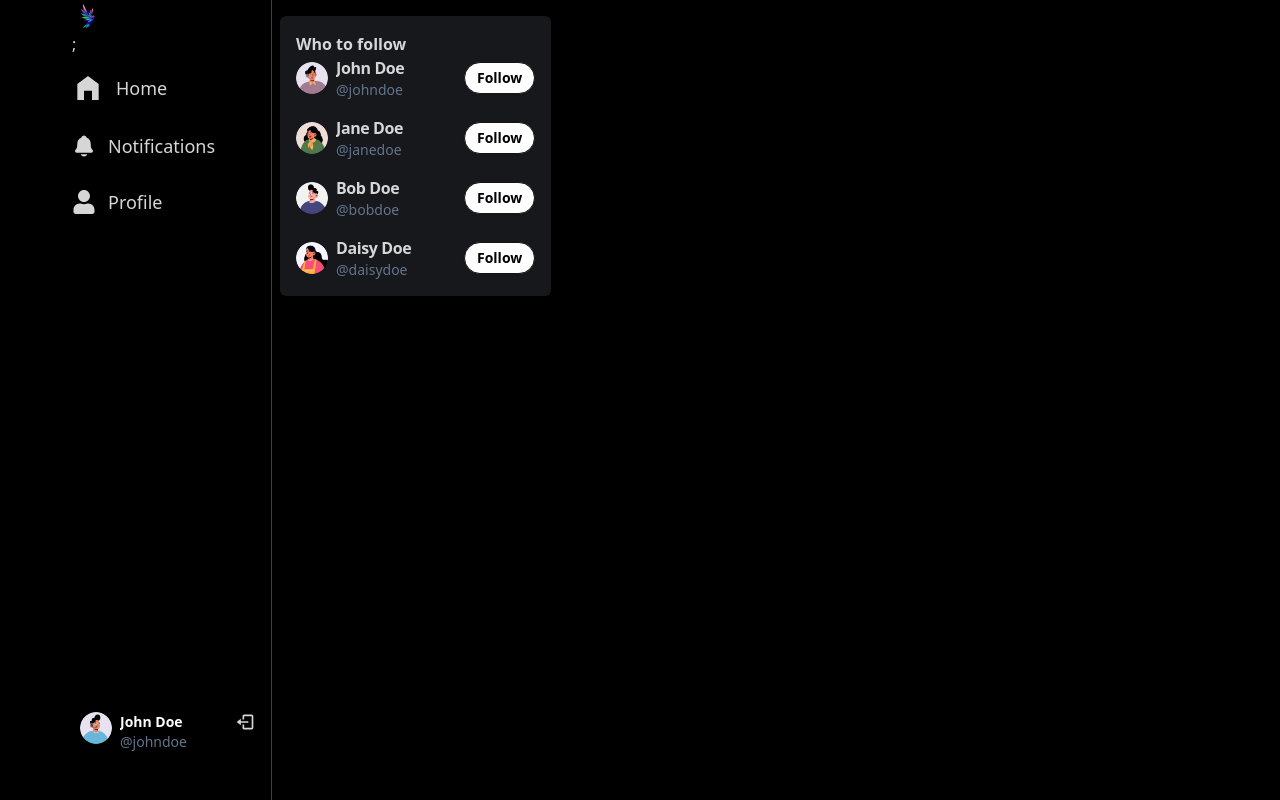
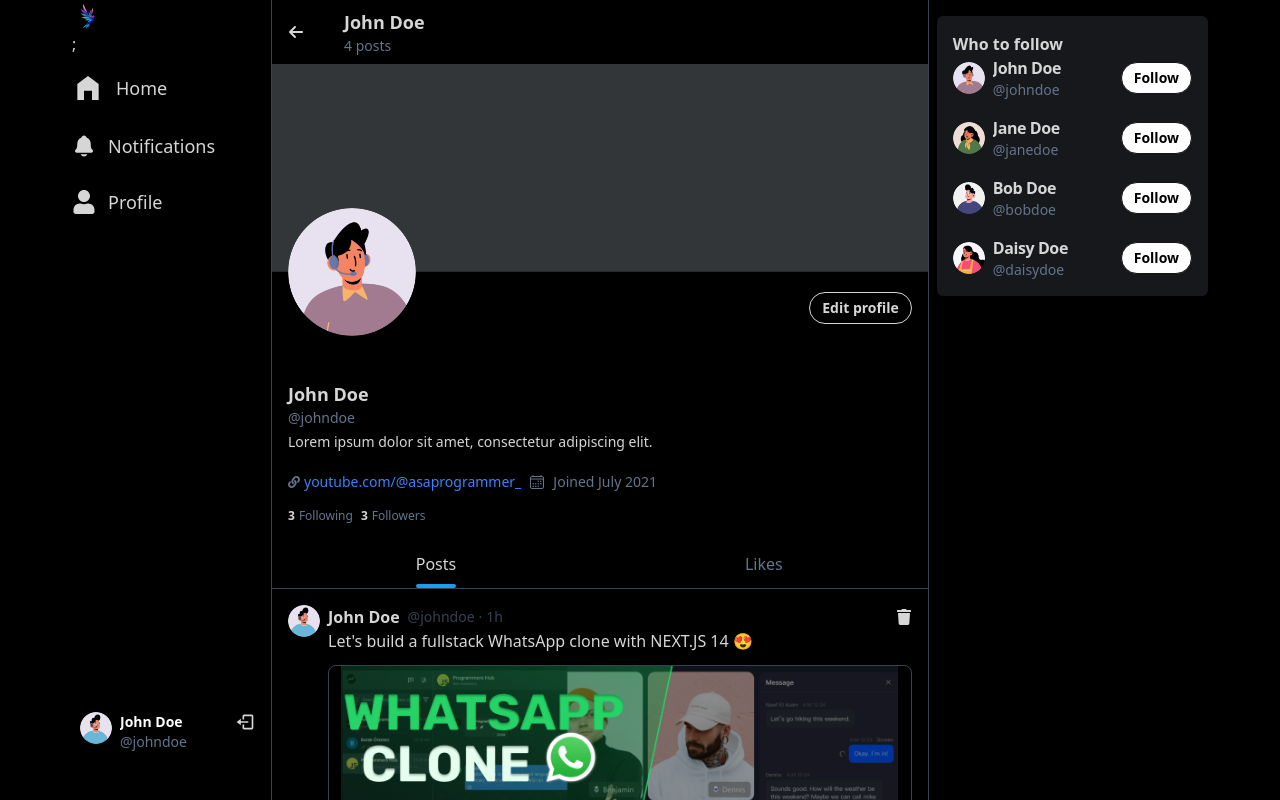
Before and after one commit to Igniter-909/WriteFlow, a React (Vite) app in the folder frontend/: page /profile/1 in a window 1280 px wide. Shown: the top 800 px of the page. Built offline with nearby package versions, Linux system fonts and the light colour scheme.

Commit message:
added routes

```diff
--- a/frontend/src/App.jsx
+++ b/frontend/src/App.jsx
@@ -4,6 +4,8 @@
 import HomePage from "./pages/home/HomePage"
 import Sidebar from "./components/common/Sidebar"
 import RightPanel from "./components/common/RightPanel"
+import NotificationPage from "./pages/notification/NotificationPage"
+import ProfilePage from "./pages/profile/ProfilePage"
 
 
 function App() {
@@ -14,6 +16,8 @@
 				<Route path='/' element={<HomePage />} />
 				<Route path='/signup' element={<SignupPage />} />
 				<Route path='/login' element={<LoginPage />} />
+				<Route path='/notifications' element= {<NotificationPage />} />
+				<Route path="/profile/:username" element={<ProfilePage/>} />
 		</Routes>
 		<RightPanel />
 		</div>
--- a/frontend/src/pages/profile/ProfilePage.jsx
+++ b/frontend/src/pages/profile/ProfilePage.jsx
@@ -83,12 +83,14 @@
 
 								<input
 									type='file'
+                                    accept="image/*"
 									hidden
 									ref={coverImgRef}
 									onChange={(e) => handleImgChange(e, "coverImg")}
 								/>
 								<input
 									type='file'
+                                    accept="image/*"
 									hidden
 									ref={profileImgRef}
 									onChange={(e) => handleImgChange(e, "profileImg")}
```
Also changed, not shown: frontend/src/components/skeletons/ProfileHeaderSkeleton.jsx (renamed from frontend/src/components/skeletons/ProfileHeaderSkleton.jsx).
